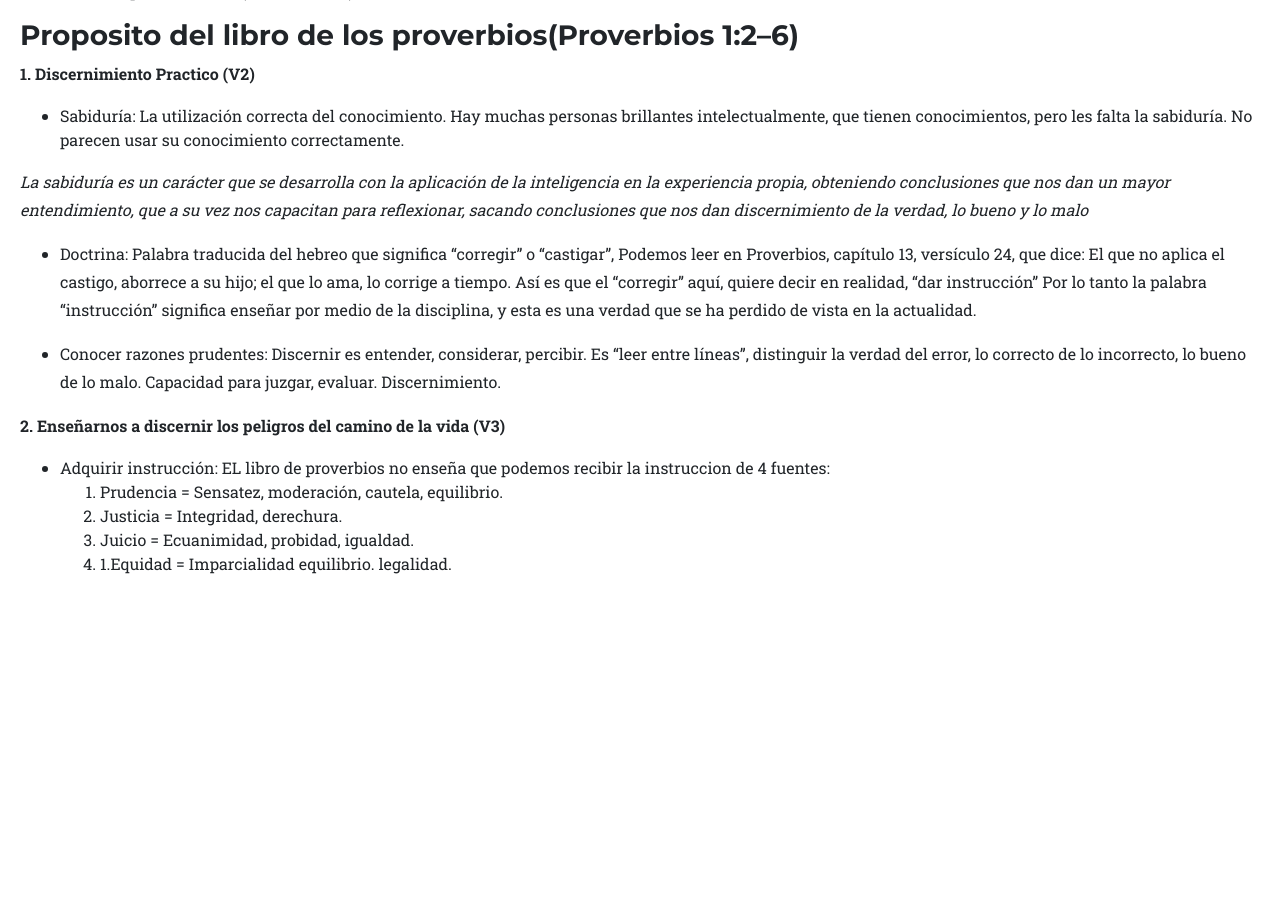
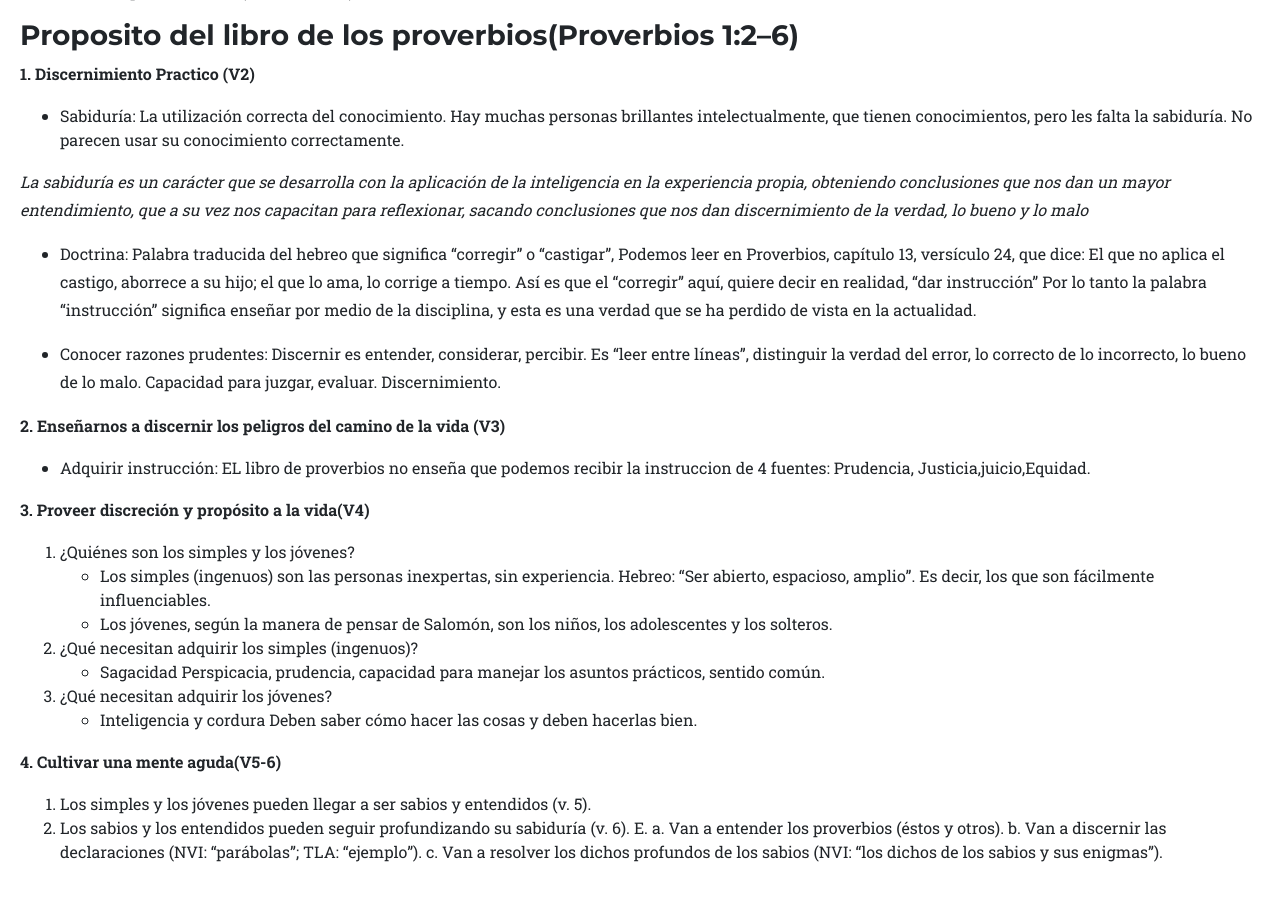
Before and after one commit to Escueladominical/Escueladominical.github.io, a Jekyll site: the page built from _posts/2018-04-14-sabidur-a-vertical-para-la-vida-horizontal.md, in a window 1280 px wide and 900 px high, scrolled down 1753 px. Built offline with Jekyll 4.4.1, drawn with Linux system fonts in a browser that asks for light colours; some web fonts are replaced; before the commit the page ends 2365 px from its top, so only the background shows below that.

Commit message:
Update 2018-04-14-sabidur-a-vertical-para-la-vida-horizontal.md

```diff
--- a/_posts/2018-04-14-sabidur-a-vertical-para-la-vida-horizontal.md
+++ b/_posts/2018-04-14-sabidur-a-vertical-para-la-vida-horizontal.md
@@ -56,8 +56,24 @@ _La sabiduría es un carácter que se desarrolla con la aplicación de la inteli
 - Conocer razones prudentes: Discernir es entender, considerar, percibir. Es “leer entre líneas”, distinguir la verdad del error, lo correcto de lo incorrecto, lo bueno de lo malo. Capacidad para juzgar, evaluar. Discernimiento.
 
 **2. Enseñarnos a discernir los peligros del camino de la vida (V3)**
-- Adquirir instrucción: EL libro de proverbios no enseña que podemos recibir la instruccion de 4 fuentes:
-1. Prudencia =  Sensatez, moderación, cautela, equilibrio.
-2. Justicia = Integridad, derechura.
-3. Juicio = Ecuanimidad, probidad, igualdad.
-4. 1.Equidad = Imparcialidad equilibrio. legalidad.
+ - Adquirir instrucción: EL libro de proverbios no enseña que podemos recibir la instruccion de 4 fuentes: Prudencia, Justicia,juicio,Equidad.
+
+**3. Proveer discreción y propósito a la vida(V4)**
+1. ¿Quiénes son los simples y los jóvenes?
+ - Los simples (ingenuos) son las personas inexpertas, sin experiencia. Hebreo: “Ser
+abierto, espacioso, amplio”. Es decir, los que son fácilmente influenciables.
+ - Los jóvenes, según la manera de pensar de Salomón, son los niños, los adolescentes y
+los solteros.
+2. ¿Qué necesitan adquirir los simples (ingenuos)?
+ - Sagacidad Perspicacia, prudencia, capacidad para manejar los asuntos prácticos, sentido común.
+3. ¿Qué necesitan adquirir los jóvenes?
+ - Inteligencia y cordura Deben saber cómo hacer las cosas y deben hacerlas bien.
+
+**4. Cultivar una mente aguda(V5-6)**
+1. Los simples y los jóvenes pueden llegar a ser sabios y entendidos (v. 5).
+2. Los sabios y los entendidos pueden seguir profundizando su sabiduría (v. 6).
+E.
+a. Van a entender los proverbios (éstos y otros).
+b. Van a discernir las declaraciones (NVI: “parábolas”; TLA: “ejemplo”).
+c. Van a resolver los dichos profundos de los sabios (NVI: “los dichos de los sabios y sus
+enigmas”).
```
